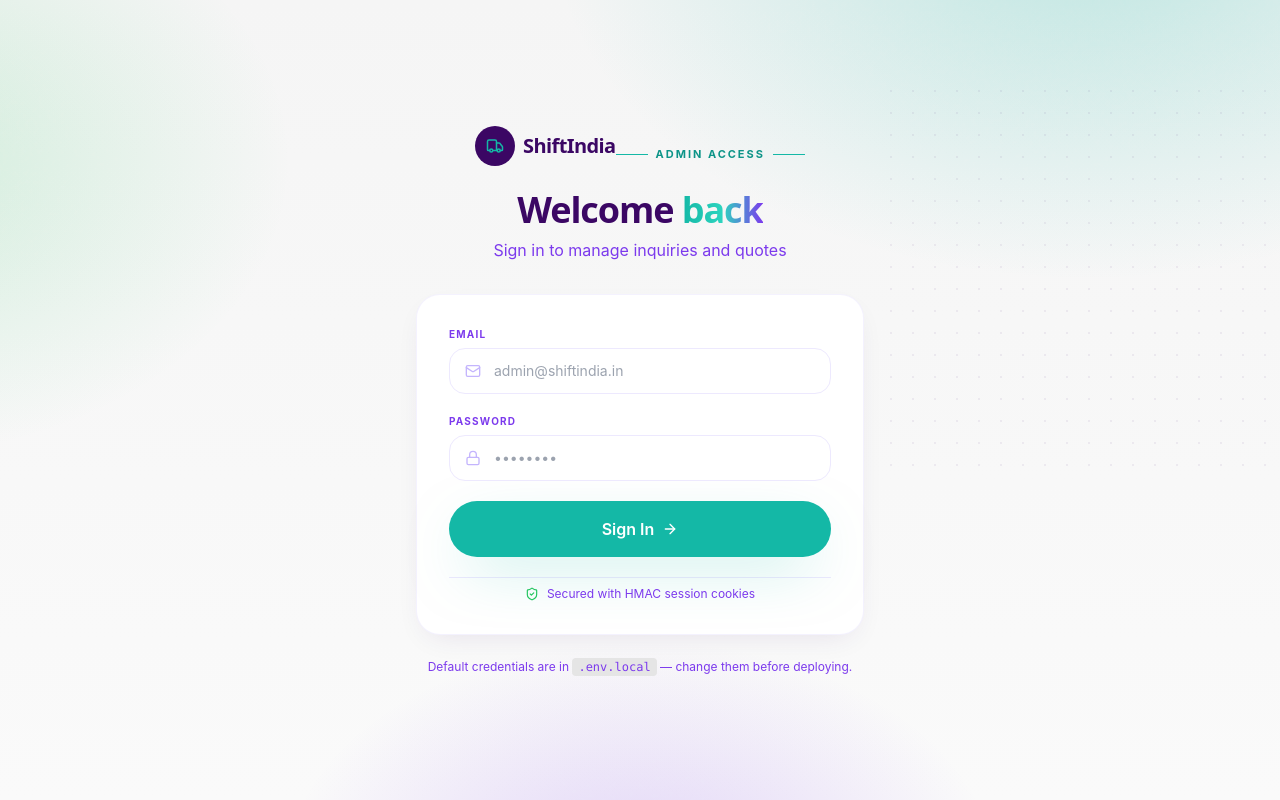
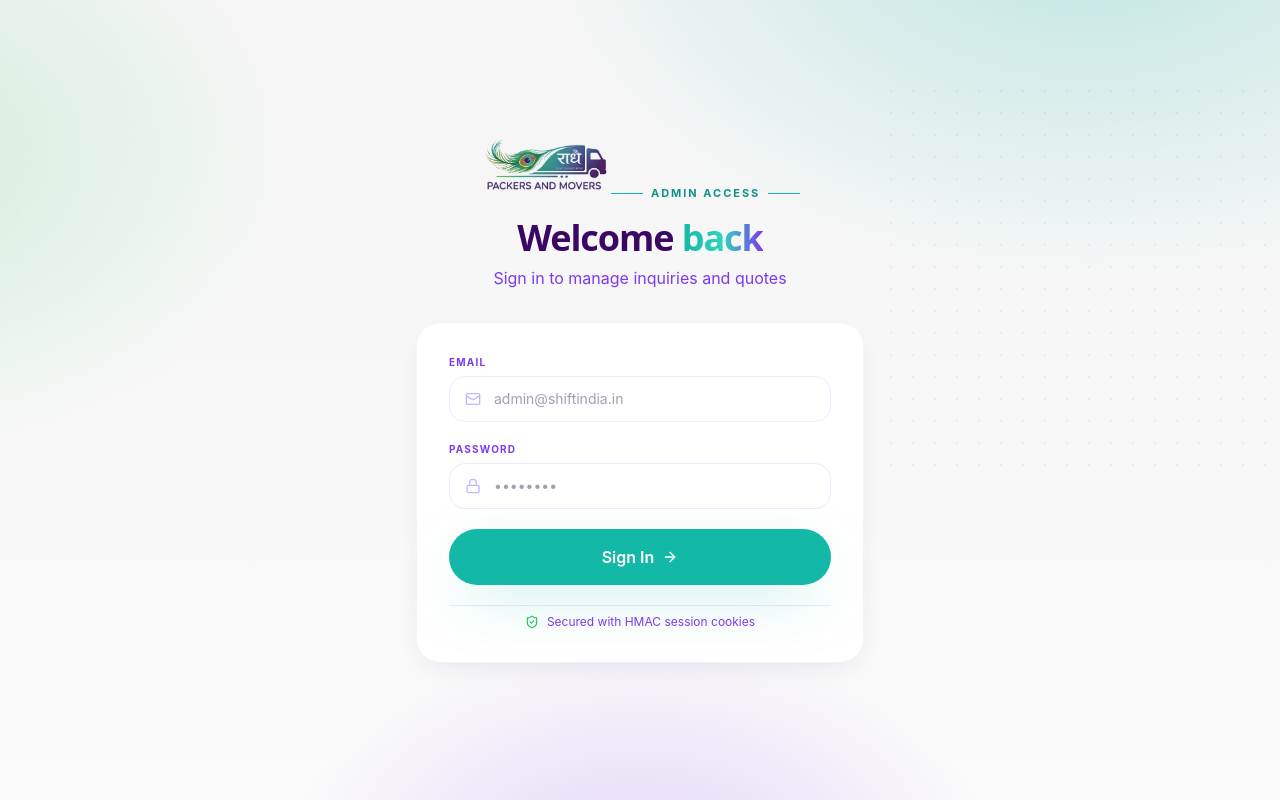
Before and after one commit to pixie0718/pnm, a Next.js app: page /admin/login in a window 1280 px wide. Built offline with nearby package versions, Linux system fonts and the light colour scheme.

Commit message:
sitemap and other issue

```diff
--- a/app/admin/login/page.tsx
+++ b/app/admin/login/page.tsx
@@ -2,7 +2,8 @@
 import { useState, FormEvent, Suspense } from "react";
 import { useRouter, useSearchParams } from "next/navigation";
 import Link from "next/link";
-import { Lock, Mail, Loader2, ShieldCheck, Truck, ArrowRight } from "lucide-react";
+import Image from "next/image";
+import { Lock, Mail, Loader2, ShieldCheck, ArrowRight } from "lucide-react";
 
 function LoginInner() {
   const router = useRouter();
@@ -40,14 +41,14 @@
 
       <div className="relative w-full max-w-md">
         <div className="text-center mb-8">
-          <Link
-            href="/"
-            className="inline-flex items-center gap-2 font-bold mb-6"
-          >
-            <span className="w-10 h-10 rounded-full bg-midnight-900 text-saffron-500 grid place-items-center">
-              <Truck size={18} />
-            </span>
-            <span className="display text-midnight-900 text-xl">ShiftIndia</span>
+          <Link href="/" className="inline-flex mb-6">
+            <Image
+              src="/logopnm_bg.png"
+              alt="Radhe Packers and Movers"
+              width={200}
+              height={60}
+              className="h-14 w-auto object-contain"
+            />
           </Link>
           <div className="eyebrow justify-center mb-3">
             <span className="w-8 h-px bg-saffron-500"></span>
@@ -127,9 +128,6 @@
           </div>
         </form>
 
-        <p className="text-center mt-6 text-xs text-midnight-500">
-          Default credentials are in <code className="bg-cream-200 px-1.5 py-0.5 rounded">.env.local</code> — change them before deploying.
-        </p>
       </div>
     </div>
   );
--- a/data/site.json
+++ b/data/site.json
@@ -1,7 +1,7 @@
 {
   "name": "राधे Packers and Movers",
   "tagline": "Your Trusted Move",
-  "url": "https://radhepackers.in",
+  "url": "https://radhepackersandmovers.com",
   "phone": "${PHONE}",
   "phoneDisplay": "${PHONE_DISPLAY}",
   "email": "${EMAIL}",
--- a/lib/config.ts
+++ b/lib/config.ts
@@ -7,7 +7,7 @@
   phone: process.env.NEXT_PUBLIC_PHONE || "18001234567",
   phoneDisplay: process.env.NEXT_PUBLIC_PHONE_DISPLAY || "1800-123-4567",
   whatsapp: process.env.NEXT_PUBLIC_WHATSAPP || "918001234567",
-  email: process.env.NEXT_PUBLIC_EMAIL || "hello@radhepackers.in",
+  email: process.env.NEXT_PUBLIC_EMAIL || "hello@radhepackersandmovers.com",
 } as const;
 
 export const SITE = {
```
